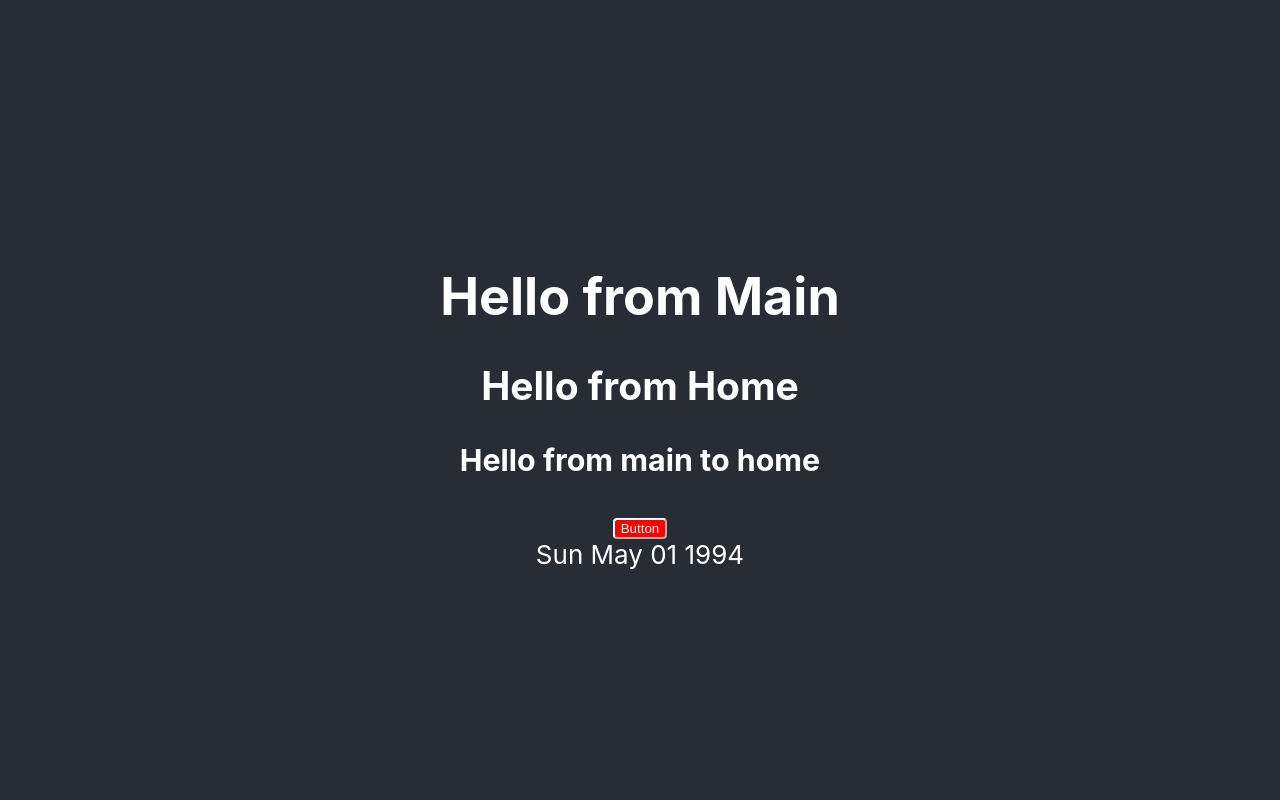
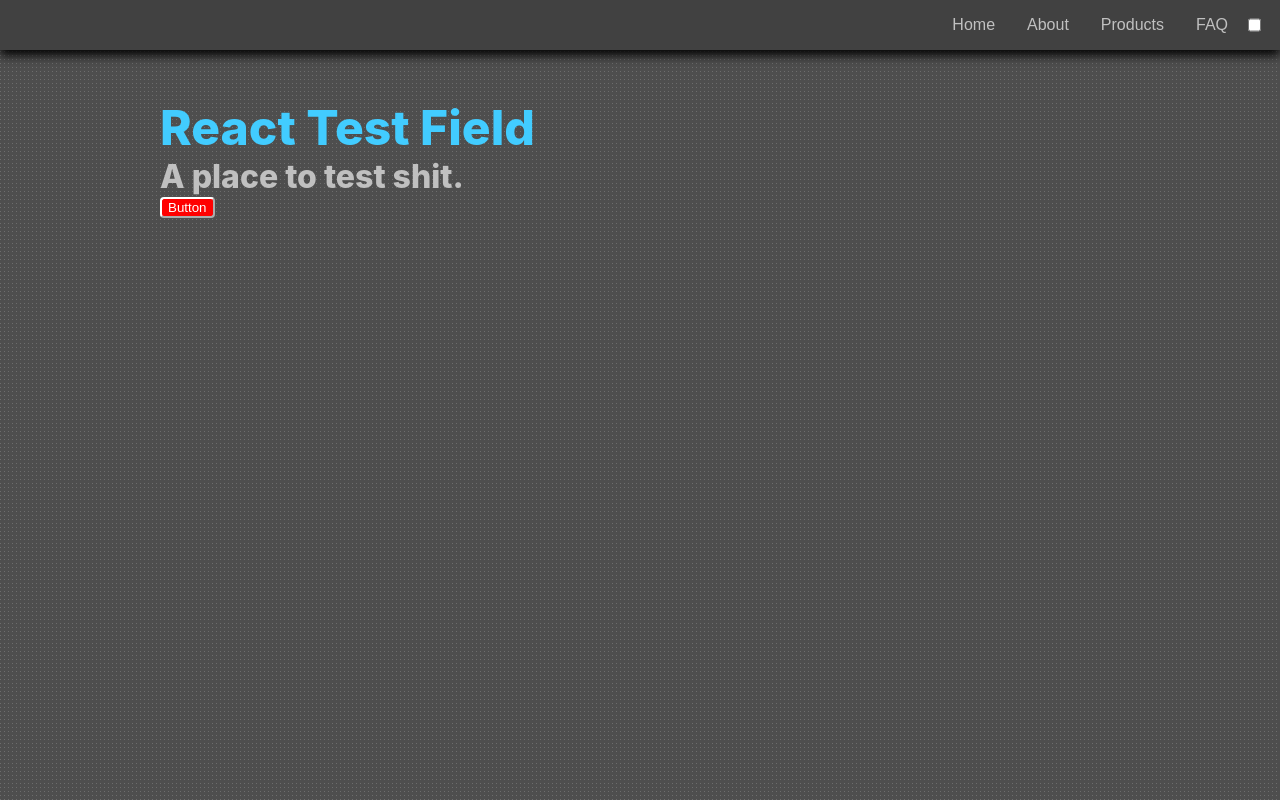
Before and after one commit to binniec/react-ts-testing-field, a React (Create React App) app: page / in a window 1280 px wide. Built offline with nearby package versions, Linux system fonts and the light colour scheme.

Commit message:
app update

```diff
--- a/package.json
+++ b/package.json
@@ -8,7 +8,9 @@
     "@testing-library/user-event": "^13.5.0",
     "react": "^18.0.0",
     "react-dom": "^18.0.0",
-    "react-scripts": "5.0.1",
+    "react-router": "^6.3.0",
+    "react-router-dom": "^6.3.0",
+    "react-scripts": "^5.0.1",
     "sass": "^1.50.1",
     "web-vitals": "^2.1.4"
   },
--- a/src/App.css
+++ b/src/App.css
@@ -2,37 +2,22 @@
   text-align: center;
 }
 
-.App-logo {
-  height: 40vmin;
-  pointer-events: none;
+.title-bar {
+  display: flex;
+  justify-content: flex-end;
+  background-color: #414141;
+  box-shadow: 0px 5px 10px;
+  padding: 0 1em;
 }
 
-@media (prefers-reduced-motion: no-preference) {
-  .App-logo {
-    animation: App-logo-spin infinite 20s linear;
-  }
+.title-bar-btn {
+  background: transparent;
+  color: silver;
+  border: none;
+  padding: 1em;
+  font-size: 1em;
 }
 
-.App-header {
-  background-color: #282c34;
-  min-height: 100vh;
-  display: flex;
-  flex-direction: column;
-  align-items: center;
-  justify-content: center;
-  font-size: calc(10px + 2vmin);
-  color: white;
+.title-bar-btn:hover {
+  color: whitesmoke;
 }
-
-.App-link {
-  color: #61dafb;
-}
-
-@keyframes App-logo-spin {
-  from {
-    transform: rotate(0deg);
-  }
-  to {
-    transform: rotate(360deg);
-  }
-}
--- a/src/App.js
+++ b/src/App.js
@@ -1,5 +1,6 @@
 // import logo from './logo.svg';
 import './App.css';
+import { Routes, Route } from "react-router-dom";
 import Main from './components/main';
 
 function App() {
@@ -8,10 +9,9 @@ function App() {
 // root.render(element);
   return (
     <div className="App">
-      <header className="App-header">
-        {/* <img src={logo} className="App-logo" alt="logo" /> */}
-        <Main/>
-      </header>
+      <Routes>
+        <Route path="/" element={<Main />} />
+      </Routes>
     </div>
   );
 }
--- a/src/components/home/home.jsx
+++ /dev/null
@@ -1,14 +0,0 @@
-import React from 'react';
-import './home.scss';
-
-class HomePage extends React.Component {
-    render() {
-        return <div>
-                <h2>Hello from Home</h2>
-                <h3>{this.props.passed}</h3>
-                <button>Button</button>
-            </div>
-    }
-}
-
-export default HomePage;
--- a/src/components/home/home.scss
+++ /dev/null
@@ -1,6 +0,0 @@
-button {
-    background: red;
-    border-color: white;
-    color: white;
-    border-radius: 4px;
-}
--- a/src/components/main.jsx
+++ b/src/components/main.jsx
@@ -1,16 +1,29 @@
 import React, { Component } from 'react';
-import HomePage from './home/home';
-
-const birthDate = new Date('1994/05/01');
+import HomePage from '../pages/home/home';
+import { Routes, Route } from "react-router-dom";
+import { Link } from "react-router-dom";
 
 class Main extends Component {
 
     render() {
-        return  <div>
-                    <h1>Hello from Main</h1>
-                    <HomePage passed="Hello from main to home"/>
-                    <span>{birthDate.toDateString()}</span>
+        return (
+            <div>
+                <div className="title-bar">
+                    <button className="title-bar-btn">Home</button>
+                    <Link to="/about">
+                        <button className="title-bar-btn">About</button>
+                    </Link>
+                    <button className="title-bar-btn">Products</button>
+                    <button className="title-bar-btn">FAQ</button>
+                    <input type="checkbox"/>
                 </div>
+
+                <Routes>
+                    <Route path="*" element={<HomePage />} />
+                    <Route path="/about" element={<HomePage />} />
+                </Routes>
+            </div>
+        );
     }
 }
 
--- a/src/index.css
+++ b/src/index.css
@@ -1,3 +1,9 @@
+html {
+  background: #4e4e4e;
+  background-image: repeating-linear-gradient(45deg, rgba(255,255,255, -0.75), rgba(255,255,255, 0.25) 1px, transparent 1px, transparent 6px);
+  background-size: 4px 4px;
+}
+
 body {
   margin: 0;
   font-family: -apple-system, BlinkMacSystemFont, 'Segoe UI', 'Roboto', 'Oxygen',
@@ -11,3 +17,8 @@ code {
   font-family: source-code-pro, Menlo, Monaco, Consolas, 'Courier New',
     monospace;
 }
+@import url('https://rsms.me/inter/inter.css');
+html { font-family: 'Inter', sans-serif; }
+@supports (font-variation-settings: normal) {
+  html { font-family: 'Inter var', sans-serif; }
+}
--- a/src/index.js
+++ b/src/index.js
@@ -1,5 +1,6 @@
 import React from 'react';
 import ReactDOM from 'react-dom/client';
+import { BrowserRouter } from "react-router-dom";
 import './index.css';
 import App from './App';
 import reportWebVitals from './reportWebVitals';
@@ -7,7 +8,9 @@ import reportWebVitals from './reportWebVitals';
 const root = ReactDOM.createRoot(document.getElementById('root'));
 root.render(
   <React.StrictMode>
-    <App />
+    <BrowserRouter>
+      <App />
+    </BrowserRouter>
   </React.StrictMode>
 );
 
--- /dev/null
+++ b/src/pages/home/home.jsx
@@ -0,0 +1,16 @@
+import React from 'react';
+import './home.scss';
+
+class HomePage extends React.Component {
+    render() {
+        return (
+            <div className='home-header-container'>
+                <h1 className='home-header'>React Test Field</h1>
+                <h1 className='home-sub-header'>A place to test shit.</h1>
+                <button className="home-btn">Button</button>
+            </div>
+        );
+    }
+}
+
+export default HomePage;
--- /dev/null
+++ b/src/pages/home/home.scss
@@ -0,0 +1,47 @@
+.home-btn {
+    background: red;
+    border-color: white;
+    color: white;
+    border-radius: 4px;
+}
+
+.home-header {
+    animation: fadeIn 2s;
+    color: #42ccff;
+    font-weight: 800;
+    font-size: 3em;
+    font-family: Inter;
+}
+
+.home-sub-header {
+    animation: fadeIn 1.5s;
+    animation-delay: 2s;
+    animation-direction: linear;
+    animation-fill-mode: backwards;
+    color: silver;
+    font-weight: 800;
+    font-size: 2em;
+    font-family: Inter;
+}
+
+.home-header, .home-sub-header {
+    margin: 0;
+}
+
+.home-header-container {
+    margin: 3em auto;
+    text-align: start;
+    width: 60em;
+}
+
+@keyframes fadeIn {
+    0% {
+        opacity: 0;
+        transform: translateY(-15px);
+     }
+    100% {
+        opacity: 1 !important;
+        transform: translateY( 0px);
+
+     }
+}
```
Also changed, not shown: 2 other files (tests, documents, lock files or other folders).
